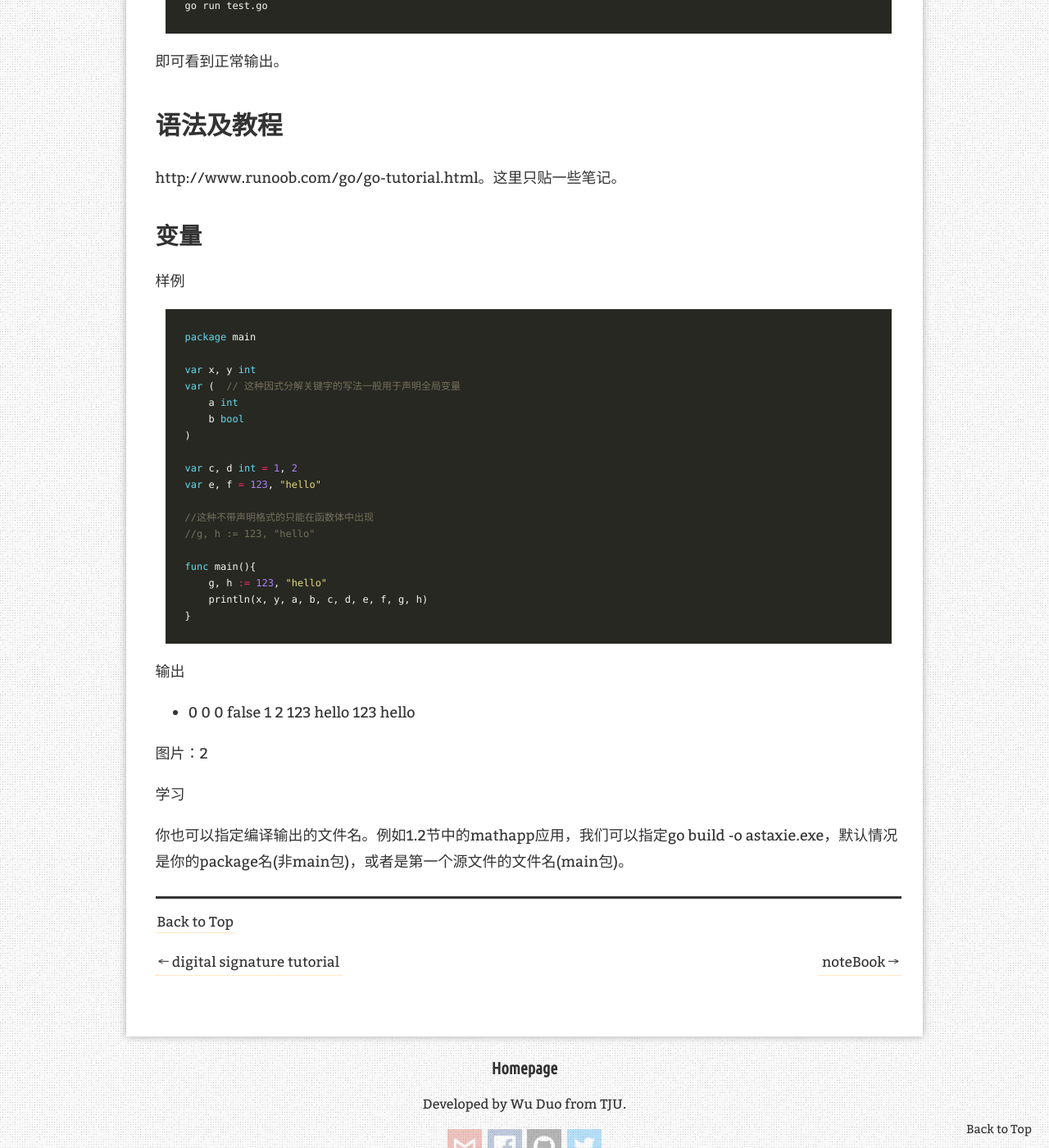
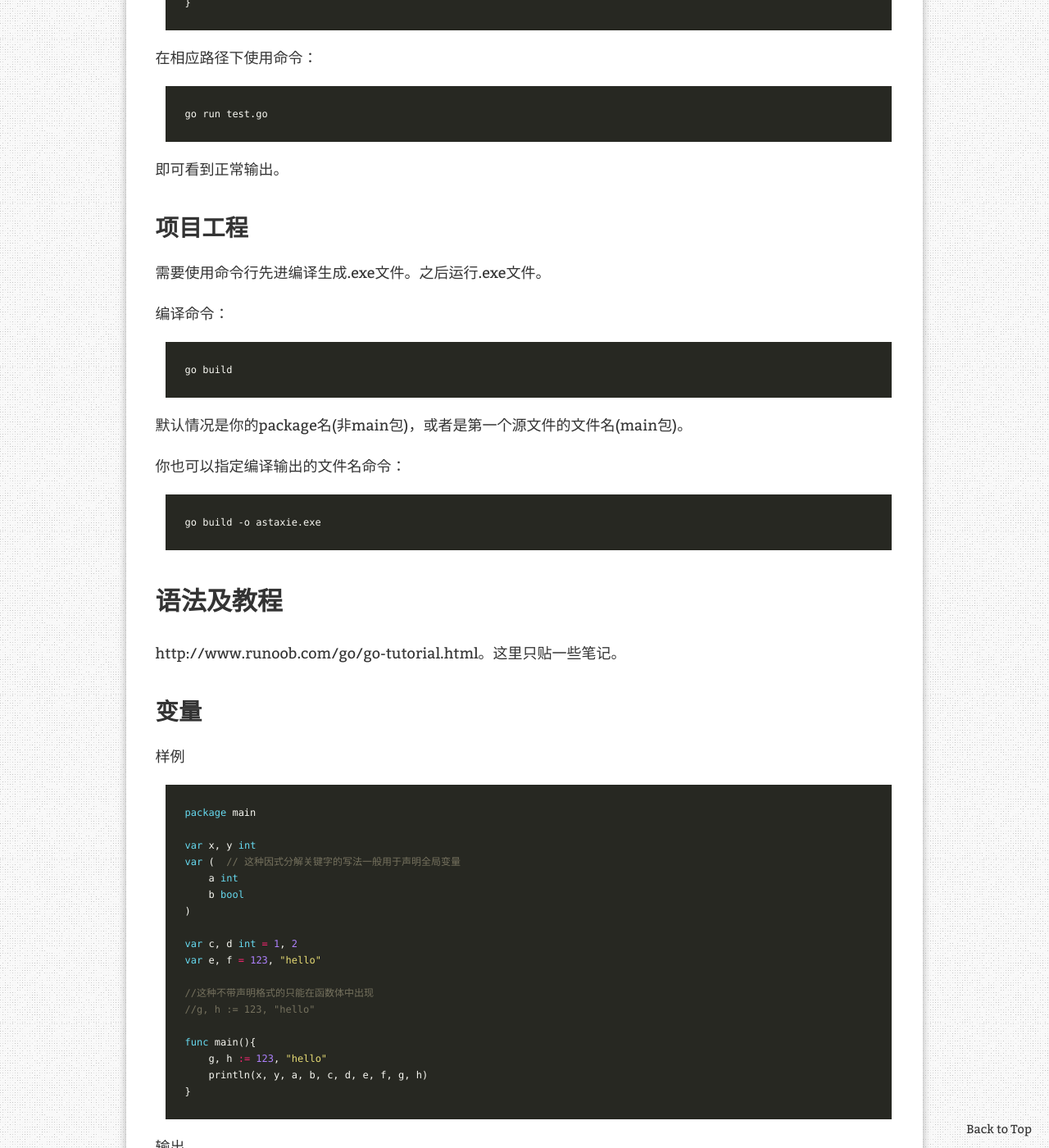
Before and after one commit to programmingduo/blog, a Jekyll site: the page built from _posts/2018-05-03-goLearning.md, in a window 1280 px wide and 1400 px high, scrolled down 1352 px. Shown: the whole window at 82% size. Built offline with Jekyll 4.4.1, drawn with Linux system fonts in a browser that asks for light colours; nearby versions of some CDN libraries; comment, search, counter and statistics services are not loaded.

Commit message:
add blog go learning

```diff
--- a/_posts/2018-05-03-goLearning.md
+++ b/_posts/2018-05-03-goLearning.md
@@ -22,6 +22,8 @@ redirect_from:
 
 # 二、hello world！
 
+## 单个文件
+
 这个也是为了测试安装环境的。
 
 文件名：test.go
@@ -45,6 +47,27 @@ go run test.go
 ~~~~
 
 即可看到正常输出。
+
+## 项目工程
+
+需要使用命令行先进编译生成.exe文件。之后运行.exe文件。
+
+编译命令：
+
+~~~~
+go build
+~~~~~
+
+默认情况是你的package名(非main包)，或者是第一个源文件的文件名(main包)。
+
+你也可以指定编译输出的文件名命令：
+
+~~~~
+go build -o astaxie.exe
+~~~~~~
+
+
+
 
 # 语法及教程
 
@@ -84,5 +107,3 @@ func main(){
 
 
 学习
-
-你也可以指定编译输出的文件名。例如1.2节中的mathapp应用，我们可以指定go build -o astaxie.exe，默认情况是你的package名(非main包)，或者是第一个源文件的文件名(main包)。
```
